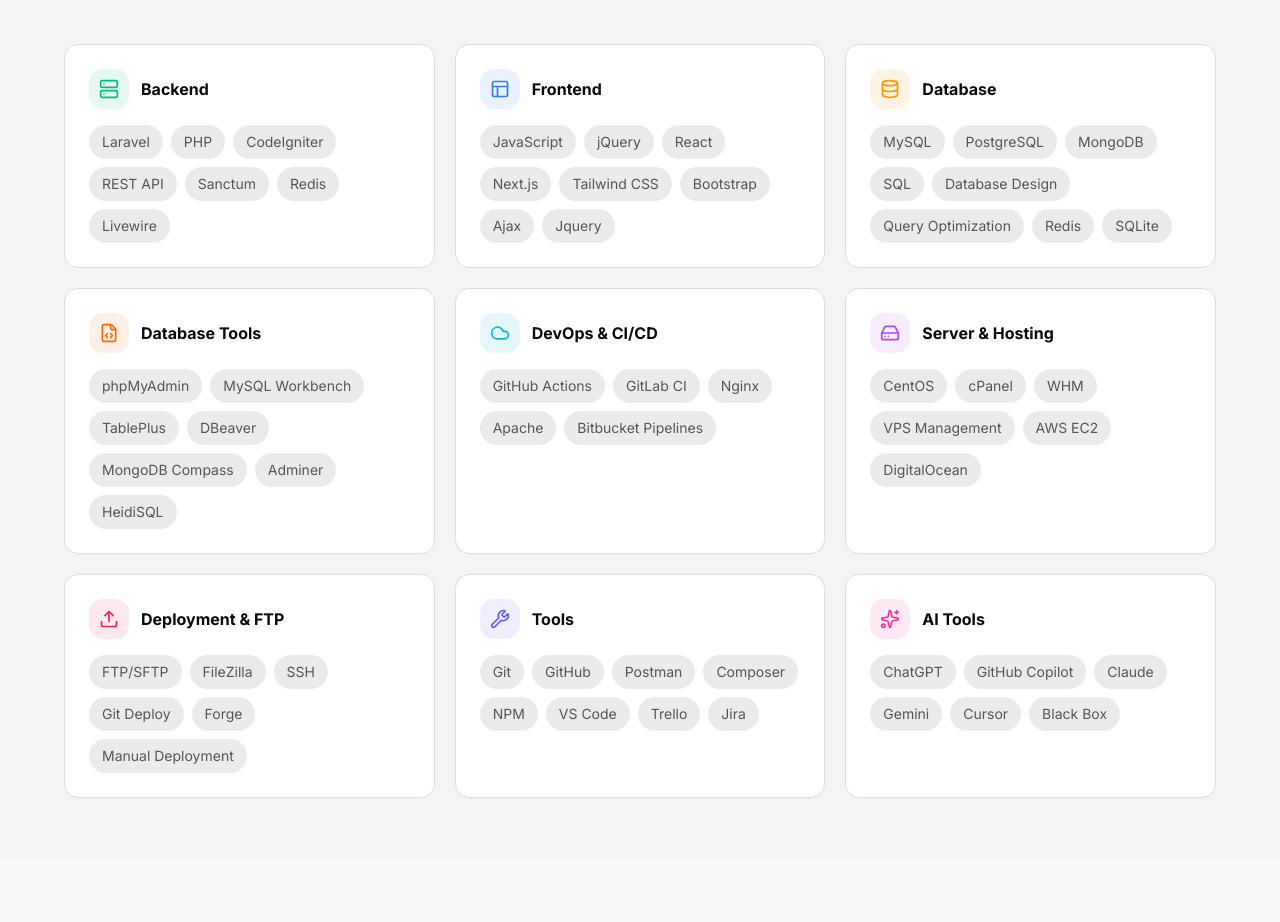
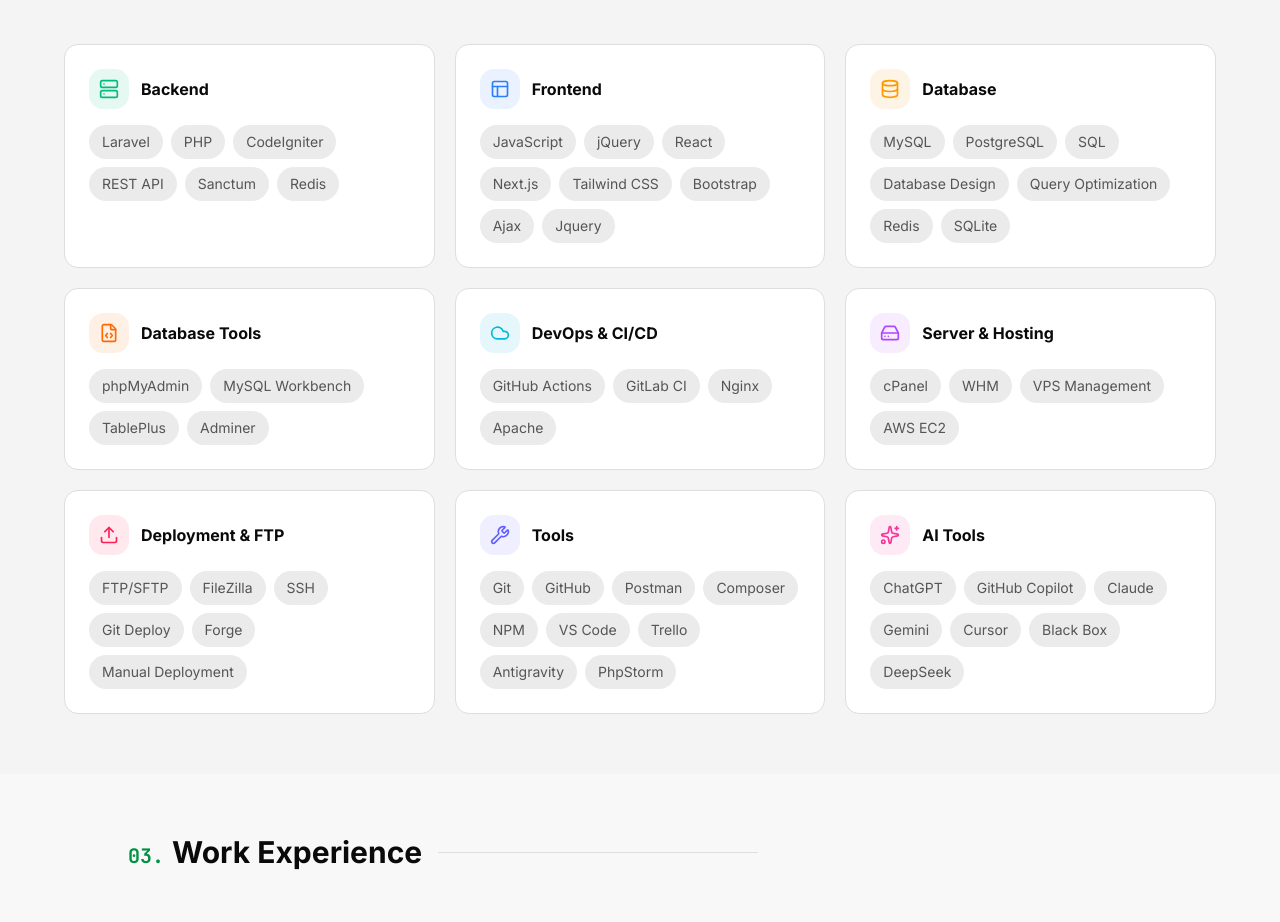
Before and after one commit to nirobabhee/My-Portfolio, a Next.js app in the folder b_91nNQIQ8ZYs-1775118158584/: page / in a window 1280 px wide. Shown: the part 1500-2422 px from the top of the page. Built offline with nearby package versions, Linux system fonts and the light colour scheme.

Commit message:
Update skills list in skills.tsx
Update skills list in skills.tsx

```diff
--- a/b_91nNQIQ8ZYs-1775118158584/components/sections/skills.tsx
+++ b/b_91nNQIQ8ZYs-1775118158584/components/sections/skills.tsx
@@ -8,7 +8,7 @@ const skillCategories = [
     title: "Backend",
     color: "text-emerald-500",
     bgColor: "bg-emerald-500/10",
-    skills: ["Laravel", "PHP", "CodeIgniter", "REST API", "Sanctum", "Redis", "Livewire"],
+    skills: ["Laravel", "PHP", "CodeIgniter", "REST API", "Sanctum", "Redis"],
   },
   {
     icon: Layout,
@@ -22,28 +22,28 @@ const skillCategories = [
     title: "Database",
     color: "text-amber-500",
     bgColor: "bg-amber-500/10",
-    skills: ["MySQL", "PostgreSQL", "MongoDB", "SQL", "Database Design", "Query Optimization", "Redis", "SQLite"],
+    skills: ["MySQL", "PostgreSQL", "SQL", "Database Design", "Query Optimization", "Redis", "SQLite"],
   },
   {
     icon: FileCode,
     title: "Database Tools",
     color: "text-orange-500",
     bgColor: "bg-orange-500/10",
-    skills: ["phpMyAdmin", "MySQL Workbench", "TablePlus", "DBeaver", "MongoDB Compass", "Adminer", "HeidiSQL"],
+    skills: ["phpMyAdmin", "MySQL Workbench", "TablePlus", "Adminer"],
   },
   {
     icon: Cloud,
     title: "DevOps & CI/CD",
     color: "text-cyan-500",
     bgColor: "bg-cyan-500/10",
-    skills: ["GitHub Actions", "GitLab CI", "Nginx", "Apache", "Bitbucket Pipelines"],
+    skills: ["GitHub Actions", "GitLab CI", "Nginx", "Apache"],
   },
   {
     icon: HardDrive,
     title: "Server & Hosting",
     color: "text-purple-500",
     bgColor: "bg-purple-500/10",
-    skills: [ "CentOS", "cPanel", "WHM", "VPS Management", "AWS EC2", "DigitalOcean"],
+    skills: ["cPanel", "WHM", "VPS Management", "AWS EC2"],
   },
   {
     icon: Upload,
@@ -57,14 +57,14 @@ const skillCategories = [
     title: "Tools",
     color: "text-indigo-500",
     bgColor: "bg-indigo-500/10",
-    skills: ["Git", "GitHub", "Postman", "Composer", "NPM", "VS Code", "Trello", "Jira"],
+    skills: ["Git", "GitHub", "Postman", "Composer", "NPM", "VS Code", "Trello","Antigravity","PhpStorm"],
   },
   {
     icon: Sparkles,
     title: "AI Tools",
     color: "text-pink-500",
     bgColor: "bg-pink-500/10",
-    skills: ["ChatGPT", "GitHub Copilot", "Claude", "Gemini", "Cursor", "Black Box"],
+    skills: ["ChatGPT", "GitHub Copilot", "Claude", "Gemini", "Cursor", "Black Box","DeepSeek"],
   },
 ]
 
```
